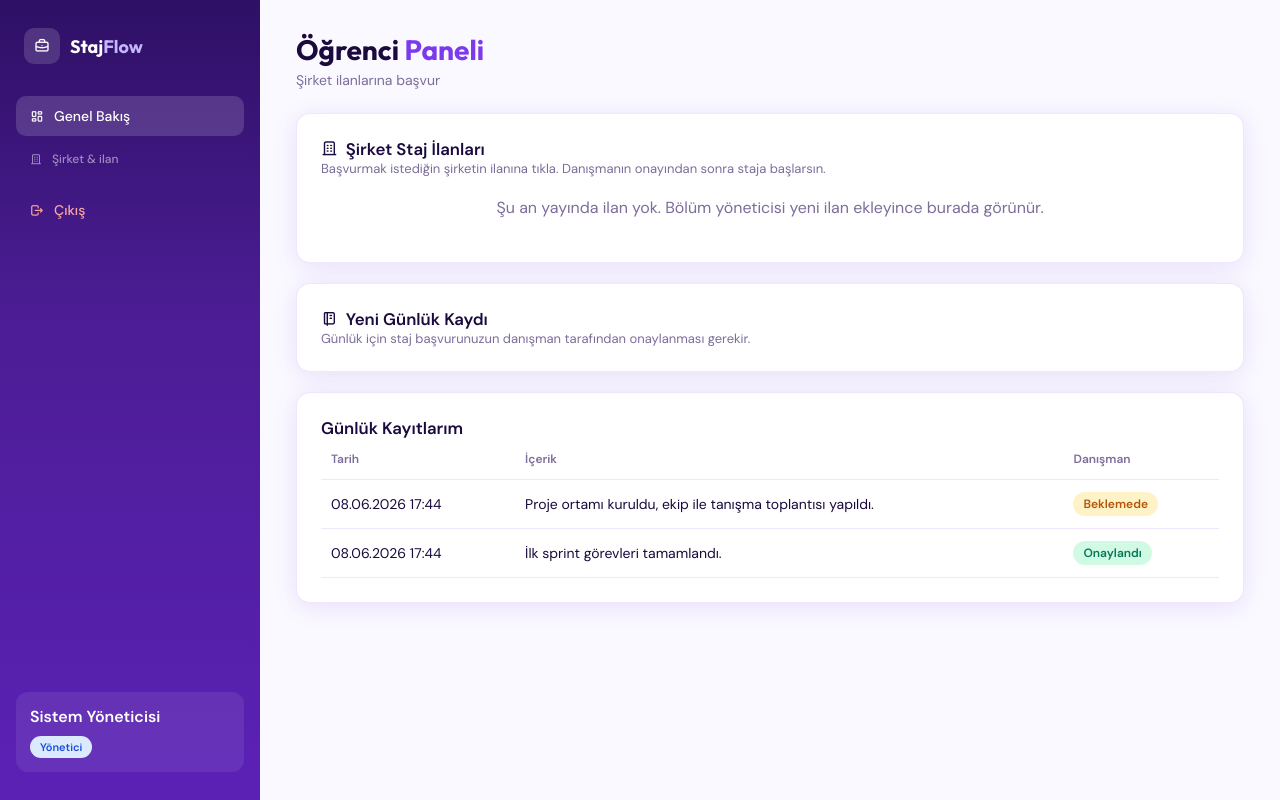
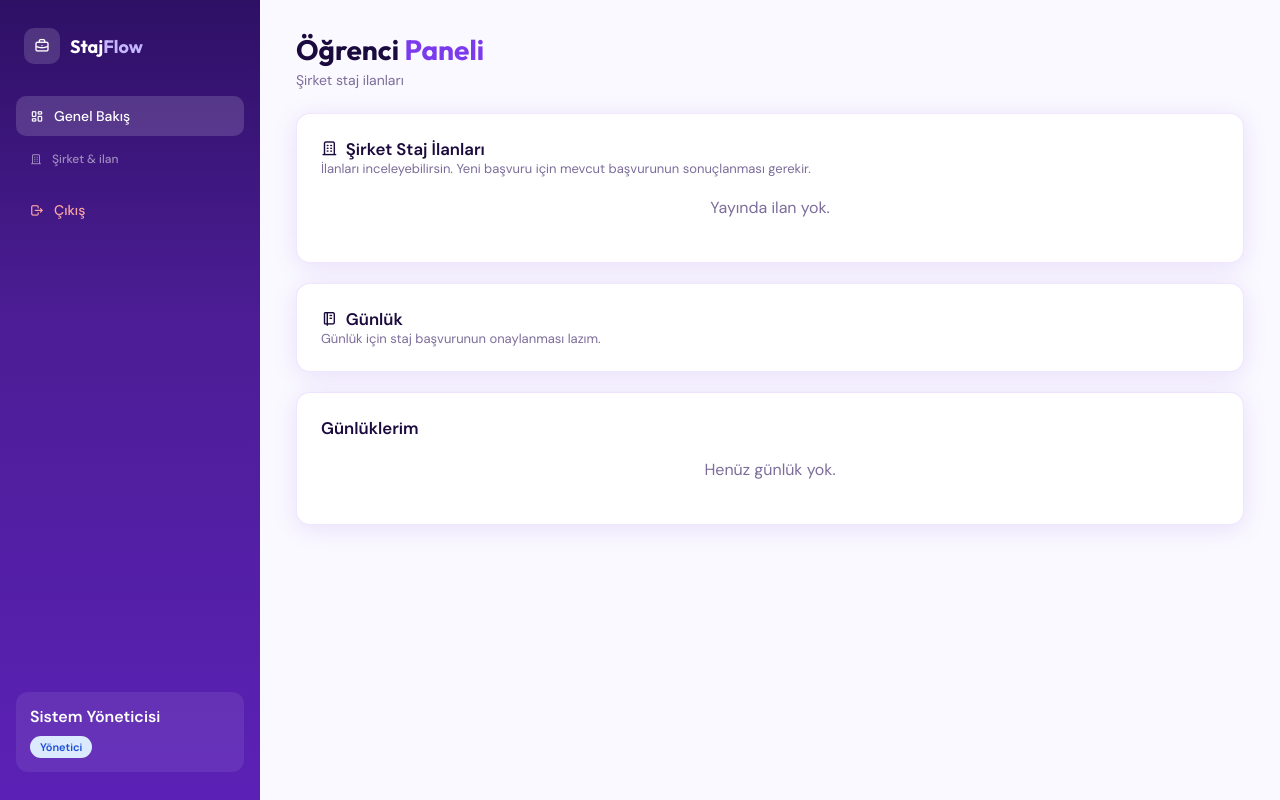
Before and after one commit to sl-kl3/StajFlow, a Flask app: template templates/student.html in a window 1280 px wide. Run offline with Flask 3, Linux system fonts and the light colour scheme; the template is opened without the code that fills it: values that come from a table or form of the project are taken from there, others are empty; a user stored in the database is signed in.

Commit message:
Ogrenci staj ilanlari her zaman gorunsun, sidebar linki eklendi
Co-authored-by: Cursor <cursoragent@cursor.com>

```diff
--- a/app.py
+++ b/app.py
@@ -159,7 +159,10 @@ def dashboard():
     )
     for p in programs:
         p.slots_left = program_slots_left(p)
-    return render_template('student.html', logs=logs, apply=apply, programs=programs)
+    can_apply = apply is None or apply.status == 'Reddedildi'
+    return render_template(
+        'student.html', logs=logs, apply=apply, programs=programs, can_apply=can_apply
+    )
 
 
 @app.route('/apply_program/<int:program_id>', methods=['POST'])
--- a/db_seed.py
+++ b/db_seed.py
@@ -126,33 +126,6 @@ def ensure_sample_data():
         ogr.student_no = '2021001001'
         ogr.department = 'Bilgisayar Mühendisliği'
 
-    prog = InternshipProgram.query.filter_by(title='Backend Geliştirme Stajı').first()
-    if prog and not Internship.query.filter_by(student_id=ogr.id).first():
-        db.session.add(Internship(
-            student_id=ogr.id,
-            program_id=prog.id,
-            company_name=prog.company.name,
-            internship_type=prog.internship_type,
-            start_date=prog.start_date,
-            end_date=prog.end_date,
-            description=prog.description,
-            status='Onaylandı',
-        ))
-
-    if not DailyLog.query.filter_by(student_id=ogr.id).first():
-        db.session.add(DailyLog(
-            student_id=ogr.id,
-            student_name=ogr.name,
-            content='Proje ortamı kuruldu, ekip ile tanışma toplantısı yapıldı.',
-            status='Beklemede',
-        ))
-        db.session.add(DailyLog(
-            student_id=ogr.id,
-            student_name=ogr.name,
-            content='İlk sprint görevleri tamamlandı.',
-            status='Onaylandı',
-        ))
-
     db.session.commit()
 
 
--- a/templates/base.html
+++ b/templates/base.html
@@ -20,7 +20,9 @@
                     <i class="ti ti-layout-dashboard"></i> Genel Bakış
                 </a>
                 {% if current_user.role == 'ogrenci' or current_user.role == 'student' %}
-                <span class="nav-item nav-hint"><i class="ti ti-building"></i> Şirket ilanları</span>
+                <a href="{{ url_for('dashboard') }}#ilanlar" class="nav-item">
+                    <i class="ti ti-building"></i> Staj İlanları
+                </a>
                 {% elif current_user.role == 'danisman' or current_user.role == 'danishman' %}
                 <span class="nav-item nav-hint"><i class="ti ti-checklist"></i> Başvuru & günlük onayı</span>
                 {% elif current_user.role == 'admin' %}
--- a/templates/student.html
+++ b/templates/student.html
@@ -3,38 +3,18 @@
 <header class="topbar">
     <div>
         <h1 class="topbar-title">Öğrenci <span>Paneli</span></h1>
-        <p class="topbar-date">Şirket ilanlarına başvur</p>
+        <p class="topbar-date">Şirket staj ilanları</p>
     </div>
 </header>
 
-{% if apply %}
-<section class="card">
-    <h2><i class="ti ti-briefcase"></i> Mevcut Başvurunuz</h2>
-    <div class="status-box">
-        <p><span class="label">Şirket</span> <strong>{{ apply.company_name }}</strong></p>
-        {% if apply.program %}
-        <p><span class="label">Program</span> {{ apply.program.title }}</p>
-        {% endif %}
-        <p><span class="label">Tür</span> {{ apply.internship_type }}</p>
-        <p><span class="label">Tarih</span> {{ apply.start_date }}{% if apply.end_date %} – {{ apply.end_date }}{% endif %}</p>
-        <p><span class="label">Durum</span>
-            <span class="badge badge-{{ apply.status|lower|replace(' ', '-')|replace('ı','i') }}">{{ apply.status }}</span>
-        </p>
-    </div>
-    {% if apply.status == 'Onaylandı' %}
-    <p class="hint success-hint">Stajınız onaylandı — aşağıdan günlük kaydı ekleyebilirsiniz.</p>
-    {% elif apply.status == 'Onay Bekliyor' %}
-    <p class="hint">Danışman onayı bekleniyor.</p>
-    {% elif apply.status == 'Reddedildi' %}
-    <p class="hint">Başvuru reddedildi. Başka bir programa başvurabilirsiniz.</p>
+<section class="card full-width" id="ilanlar">
+    <h2><i class="ti ti-building"></i> Şirket Staj İlanları</h2>
+    {% if can_apply %}
+    <p class="hint">Başvurmak istediğin ilanın altındaki butona bas.</p>
+    {% else %}
+    <p class="hint">İlanları inceleyebilirsin. Yeni başvuru için mevcut başvurunun sonuçlanması gerekir.</p>
     {% endif %}
-</section>
-{% endif %}
 
-{% if not apply or apply.status == 'Reddedildi' %}
-<section class="card full-width">
-    <h2><i class="ti ti-building"></i> Şirket Staj İlanları</h2>
-    <p class="hint">Başvurmak istediğin şirketin ilanına tıkla. Danışmanın onayından sonra staja başlarsın.</p>
     {% if programs %}
     <div class="program-grid">
         {% for p in programs %}
@@ -44,15 +24,17 @@
                 <span class="badge badge-type">{{ p.internship_type }}</span>
             </div>
             <h3>{{ p.title }}</h3>
-            <p class="log-preview">{{ p.description or 'Açıklama yok' }}</p>
+            <p class="log-preview">{{ p.description or '—' }}</p>
             <p class="program-meta">
                 <i class="ti ti-calendar"></i> {{ p.start_date }}{% if p.end_date %} – {{ p.end_date }}{% endif %}
                 · <i class="ti ti-users"></i> {{ p.slots_left }}/{{ p.quota }} kontenjan
             </p>
-            {% if p.slots_left > 0 %}
+            {% if can_apply and p.slots_left > 0 %}
             <form method="POST" action="{{ url_for('apply_program', program_id=p.id) }}">
-                <button type="submit" class="btn-main btn-sm-block">Bu Programa Başvur</button>
+                <button type="submit" class="btn-main btn-sm-block">Başvur</button>
             </form>
+            {% elif not can_apply %}
+            <p class="empty">Aktif başvurun var</p>
             {% else %}
             <p class="empty">Kontenjan dolu</p>
             {% endif %}
@@ -60,32 +42,55 @@
         {% endfor %}
     </div>
     {% else %}
-    <p class="empty">Şu an yayında ilan yok. Bölüm yöneticisi yeni ilan ekleyince burada görünür.</p>
+    <p class="empty">Yayında ilan yok.</p>
+    {% endif %}
+</section>
+
+{% if apply %}
+<section class="card">
+    <h2><i class="ti ti-file-text"></i> Başvurum</h2>
+    <div class="status-box">
+        <p><span class="label">Şirket</span> <strong>{{ apply.company_name }}</strong></p>
+        {% if apply.program %}
+        <p><span class="label">İlan</span> {{ apply.program.title }}</p>
+        {% endif %}
+        <p><span class="label">Tür</span> {{ apply.internship_type }}</p>
+        <p><span class="label">Tarih</span> {{ apply.start_date }}{% if apply.end_date %} – {{ apply.end_date }}{% endif %}</p>
+        <p><span class="label">Durum</span>
+            <span class="badge badge-{{ apply.status|lower|replace(' ', '-')|replace('ı','i') }}">{{ apply.status }}</span>
+        </p>
+    </div>
+    {% if apply.status == 'Onaylandı' %}
+    <p class="hint success-hint">Onaylandı — günlük ekleyebilirsin.</p>
+    {% elif apply.status == 'Onay Bekliyor' %}
+    <p class="hint">Danışman onayı bekleniyor.</p>
+    {% elif apply.status == 'Reddedildi' %}
+    <p class="hint">Reddedildi — yukarıdan başka ilana başvurabilirsin.</p>
     {% endif %}
 </section>
 {% endif %}
 
 <div class="dashboard-grid">
     <section class="card">
-        <h2><i class="ti ti-notebook"></i> Yeni Günlük Kaydı</h2>
+        <h2><i class="ti ti-notebook"></i> Günlük</h2>
         {% if apply and apply.status == 'Onaylandı' %}
         <form action="{{ url_for('add_log') }}" method="POST" class="stack-form">
-            <textarea name="content" rows="5" placeholder="Bugün stajda neler yaptınız?" required></textarea>
-            <button type="submit" class="btn-main">Danışmana Gönder</button>
+            <textarea name="content" rows="5" placeholder="Bugün ne yaptın?" required></textarea>
+            <button type="submit" class="btn-main">Gönder</button>
         </form>
         {% else %}
-        <p class="hint">Günlük için staj başvurunuzun danışman tarafından onaylanması gerekir.</p>
+        <p class="hint">Günlük için staj başvurunun onaylanması lazım.</p>
         {% endif %}
     </section>
 </div>
 
 <section class="card full-width">
-    <h2>Günlük Kayıtlarım</h2>
+    <h2>Günlüklerim</h2>
     {% if logs %}
     <div class="table-wrap">
         <table>
             <thead>
-                <tr><th>Tarih</th><th>İçerik</th><th>Danışman</th></tr>
+                <tr><th>Tarih</th><th>İçerik</th><th>Durum</th></tr>
             </thead>
             <tbody>
                 {% for log in logs %}
```
